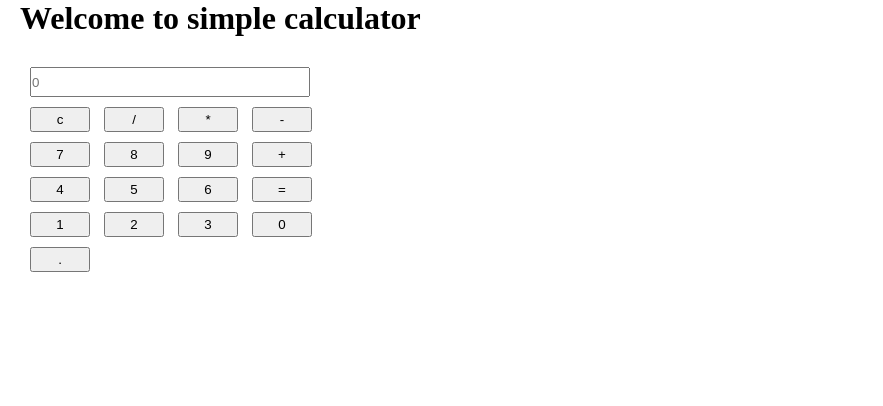
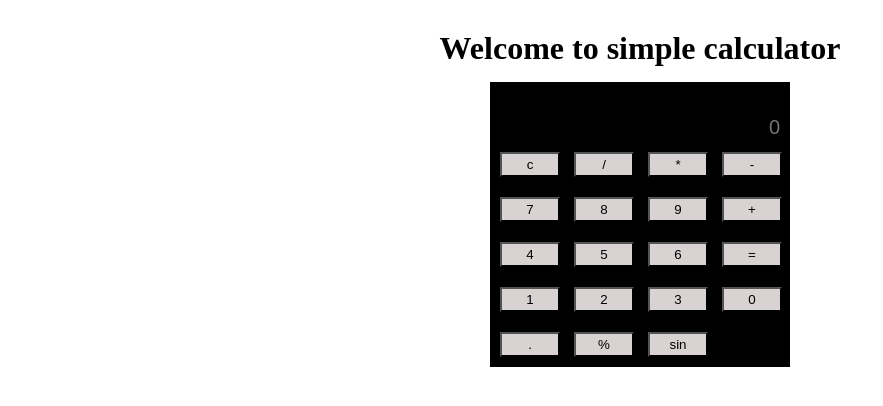
Before and after one commit to Darrell-dev/calculator, a plain HTML site: page index.html in a window 1280 px wide. Shown: the whole page, without its empty margins (0-883 px from the left). Drawn offline with Linux system fonts and the light colour scheme.

Commit message:
Make a changes

```diff
--- a/css/styles.css
+++ b/css/styles.css
@@ -3,18 +3,33 @@
     margin: 0px;
     box-sizing: border-box;
 }
-body {
-    margin-left: 20px;
+
+h1 {
+    text-align: center;
+    margin: 30px 0px 15px 0px;
+}
+#calculator {
+    background-color: black;
+    width: 300px;
+    margin: auto;
+    align-items: center;
+
 }
 
 button {
     width: 60px;
     height: 25px;
-    margin: 10px 0px 0px 10px;
+    margin: 10px 0px 10px 10px;
+    background-color: rgb(216, 210, 210);
 }
 
 input {
     width: 280px;
     height: 30px;
     margin: 30px 0px 0px 10px;
+    background-color: transparent;
+    color: white;
+    border: 0px;
+    text-align: right;
+    font-size: 20px;
 }
--- a/index.html
+++ b/index.html
@@ -9,6 +9,7 @@
 <body>
 
     <h1>Welcome to simple calculator</h1>
+    <div id="calculator">
         <input type="text" name="" id="display" placeholder="0">
         <br>
         <button onclick="clearResult()">c</button>
@@ -32,6 +33,9 @@
         <button onclick="displayToScreen(0)">0</button>
         <br>
         <button onclick="displayToScreen('.')">.</button>
+        <button onclick="displayToScreen('%')">%</button>
+        <button onclick="displayToScreen('sin')">sin</button>
+    </div>
     <script src="./js/main.js"></script>
 </body>
 </html>
--- a/js/main.js
+++ b/js/main.js
@@ -21,9 +21,19 @@ function displayToScreen(value) {
         let result = parseFloat(numbers[0]) * parseFloat(numbers[1]);
         document.getElementById('display').value = result;
     }
-    else {
+    else if (operator == '/'){
         numbers = expression.split('/');
         let result = parseFloat(numbers[0]) / parseFloat(numbers[1]);
+        document.getElementById('display').value = result;
+    }
+    else if (operator == '%'){
+
+        let result = parseFloat / 100;
+        document.getElementById('display').value = result;
+    }
+    else if (operator == "sin") {
+        let angle = parseFloat(document.getElementById('display').value);
+        let result = angle(Math.sin * Math.PI/180);
         document.getElementById('display').value = result;
     }
 }
```
Lines whose indentation alone changed are shown as unchanged.
